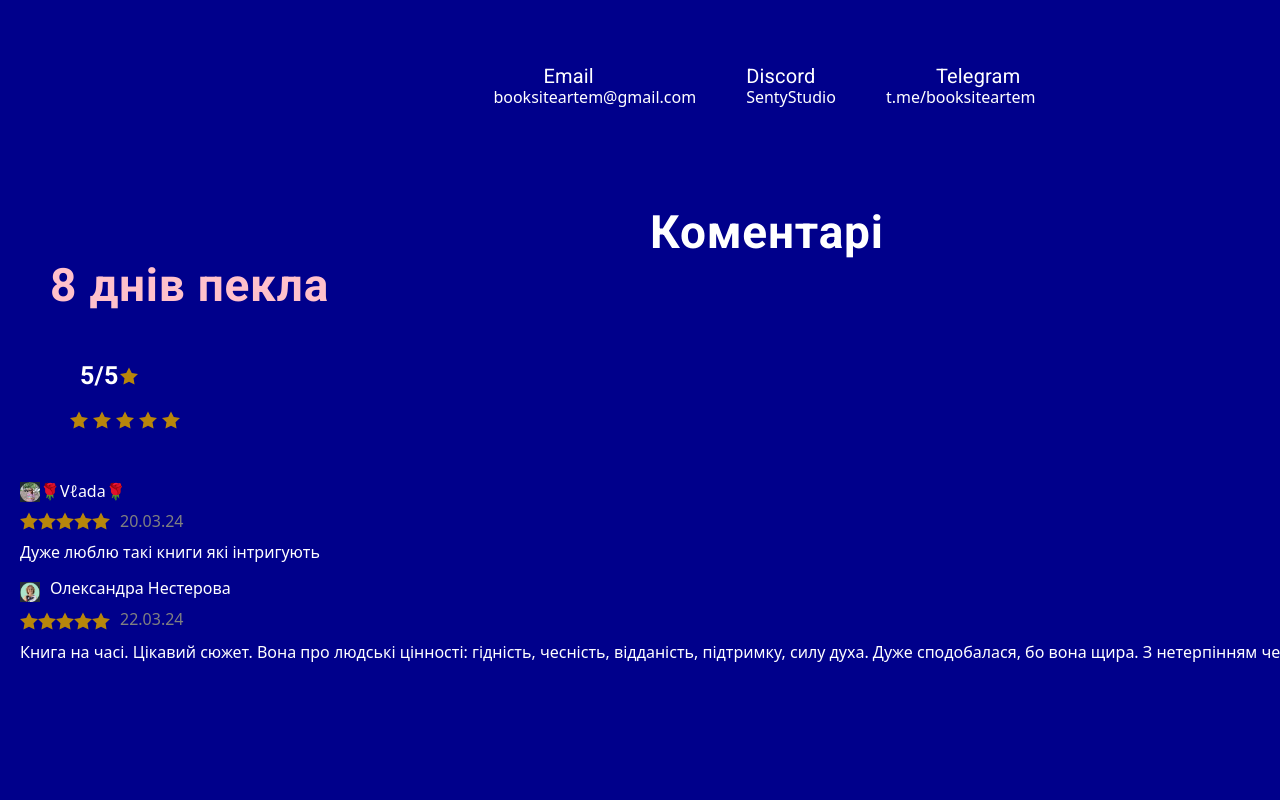
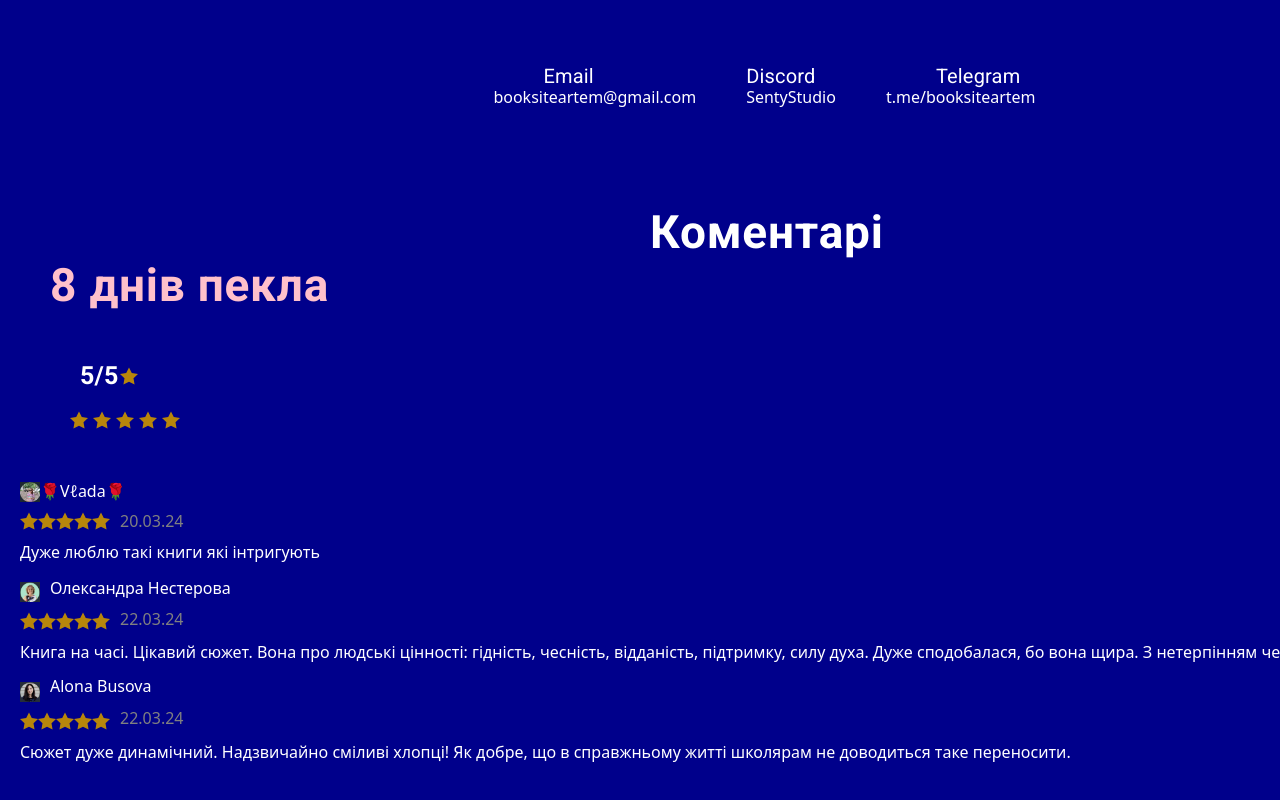
Before and after one commit to Artem-Kvack/SentyStudio, a plain HTML site: page index.html in a window 1280 px wide. Shown: the part 598-1398 px from the top of the page. Drawn offline with nearby package versions, Linux system fonts and the light colour scheme.

Commit message:
finishhhh

```diff
--- a/css/styles.css
+++ b/css/styles.css
@@ -711,3 +711,49 @@ font-family: Roboto;
         font-weight: 700;
         letter-spacing: 0.18px;
 }
+.comment-foto3 {
+        margin-top: 20px;
+            width: 20px;
+            height: 20px;
+            margin-left: 20px;
+}
+.comment-name4 {
+    margin-top: 10px;
+    color: white;
+    position: absolute;
+    left: 50px;
+        top: 1265px;
+}
+.cb-text5 {
+    color: gray;
+        position: absolute;
+        left: 120px;
+        top: 1307px;
+}
+.coment-text4 {
+        margin-left: 20px;
+            color: white;
+            margin-top: 10px;
+}
+.comment-name8 {
+    margin-top: 10px;
+        color: black;
+        position: absolute;
+        left: 50px;
+        top: 3138px;
+}
+.cb-text0 {
+    color: gray;
+        position: absolute;
+        left: 120px;
+        top: 3177px;
+}
+.coment-text9 {
+    margin-left: 10px;
+        color: black;
+        margin-top: 10px;
+        font-family: Roboto;
+        font-size: 20px;
+        font-weight: 700;
+        letter-spacing: 0.18px;
+}
--- a/index.html
+++ b/index.html
@@ -124,6 +124,28 @@
     Дуже сподобалася, бо вона щира.
 
     З нетерпінням чекаю наступну книгу автора.</p>
+    <img src="./images/comment3.jpg" alt="coment3" class="comment-foto3">
+    <p class="comment-name4">Alona Busova</p>
+    <ul class="com-list list ">
+        <li><a class="cb-link1"><svg width="18" height="18" class="logo-svg10">
+                    <use href="./images/symbol-defs.svg#icon-star-full"></use>
+                </svg></a></li>
+        <li><a class="cb-link1"><svg width="18" height="18" class="logo-svg10">
+                    <use href="./images/symbol-defs.svg#icon-star-full"></use>
+                </svg></a></li>
+        <li><a class="cb-link1"><svg width="18" height="18" class="logo-svg10">
+                    <use href="./images/symbol-defs.svg#icon-star-full"></use>
+                </svg></a></li>
+        <li><a class="cb-link1"><svg width="18" height="18" class="logo-svg10">
+                    <use href="./images/symbol-defs.svg#icon-star-full"></use>
+                </svg></a></li>
+        <li><a class="cb-link1"><svg width="18" height="18" class="logo-svg10">
+                    <use href="./images/symbol-defs.svg#icon-star-full"></use>
+                </svg></a></li>
+    </ul>
+    <p class="cb-text5">22.03.24</p>
+    <p class="coment-text4">Сюжет дуже динамічний. Надзвичайно сміливі хлопці! Як добре, що в справжньому житті школярам не доводиться таке
+    переносити.</p>
 </footer>
 </div>
 </body>
```
Also changed, not shown: 8dnivpekla.html (+23 -0 lines), images/comment3.jpg (added).
